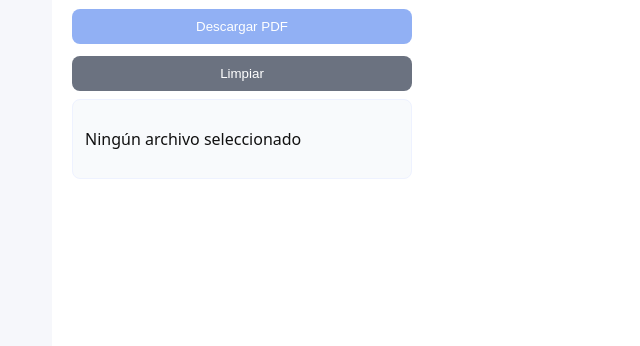
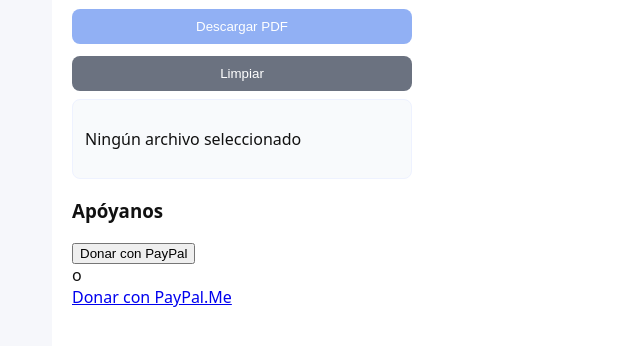
Before and after one commit to tulioxd18/proyecto_psa2, a website: page public/index.html in a window 1280 px wide. Shown: the part 138-484 px from the top of the page, without its empty margins (18-658 px from the left). Drawn offline with Linux system fonts and the light colour scheme.

```diff
--- a/public/index.html
+++ b/public/index.html
@@ -23,6 +23,17 @@
                 <div class="info">
                     <p id="filename">Ningún archivo seleccionado</p>
                 </div>
+                <div class="donate-section">
+                    <h3>Apóyanos</h3>
+                    <form action="https://www.paypal.com/donate" method="post" target="_blank" class="paypal-form">
+                        <input type="hidden" name="hosted_button_id" value="TU_BUTTON_ID">
+                        <button type="submit" class="paypal-btn">Donar con PayPal</button>
+                    </form>
+                    <div class="or">o</div>
+                    <a class="paypal-me" href="https://paypal.me/TU_PAYPALME" target="_blank"
+                        rel="noopener noreferrer">Donar con PayPal.Me</a>
+                </div>
+
             </div>
             <div class="right-panel">
                 <section class="preview-section">
```
Also changed, not shown: public/styles.css (line endings or trailing spaces), vercel.json (added), 2 other files.
